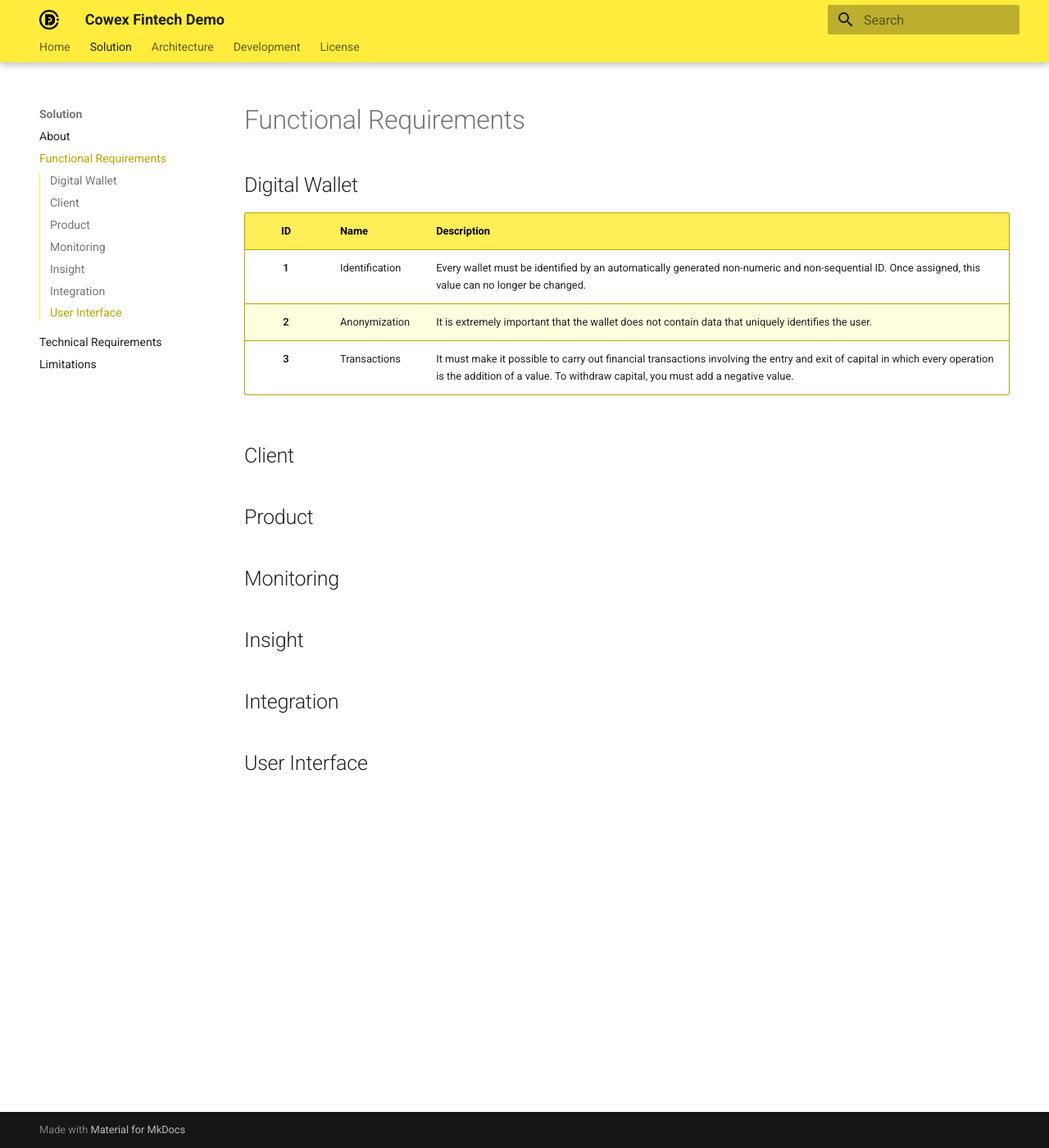
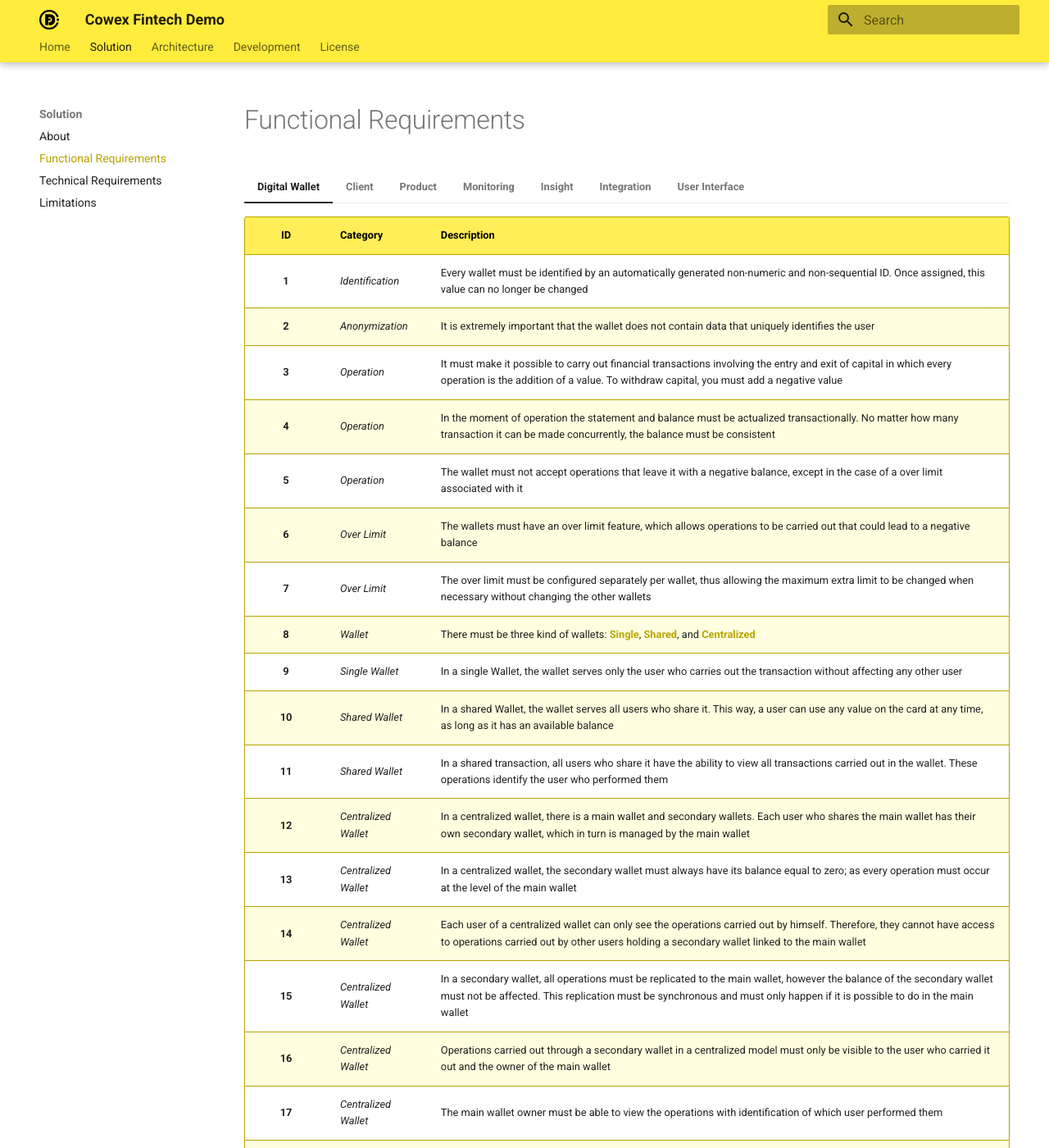
Before and after one commit to cowex-demo/codex-demo.github.io, an MkDocs documentation site: the page built from docs/solution/functional.md, in a window 1280 px wide and 1400 px high. Shown: the whole window at 82% size. Built offline with MkDocs 1.6.1 and Material for MkDocs 9.7.7, drawn with Linux system fonts in a browser that asks for light colours; some of the changed text lies outside the part shown.

Commit message:
funtional requerement

```diff
--- a/docs/css/table.css
+++ b/docs/css/table.css
@@ -15,13 +15,23 @@
 table tr td:nth-child(1) {
     font-weight: bold;
     color: #000000de;
+    vertical-align: middle !important;
+}
+
+table tr td:nth-child(2) {
+    font-style: italic;
+    vertical-align: middle !important;
+}
+
+table tr td:nth-child(3) {
+    vertical-align: middle !important;
 }
 
 /* table tr:hover {
     background-color: rgba(0, 0, 0, 0.7) !important;
 } */
 
-table tr:nth-of-type(even):hover { background-color: black; }
+table tr:nth-of-type(even):hover { background-color: rgb(252, 252, 157) !important; }
 
 table {
     border-color: #b8a500 !important;
--- a/docs/solution/functional.md
+++ b/docs/solution/functional.md
@@ -1,29 +1,63 @@
 
+=== "Digital Wallet"
 
+    | ID | Category | Description |
+    | :---: | :--- | :--- |
+    | 1 | Identification | Every wallet must be identified by an automatically generated non-numeric and non-sequential ID. Once assigned, this value can no longer be changed |
+    | 2 | Anonymization | It is extremely important that the wallet does not contain data that uniquely identifies the user |
+    | 3 | Operation | It must make it possible to carry out financial transactions involving the entry and exit of capital in which every operation is the addition of a value. To withdraw capital, you must add a negative value |
+    | 4 | Operation | In the moment of operation the statement and balance must be actualized transactionally. No matter how many transaction it can be made concurrently, the balance must be consistent |
+    | 5 | Operation | The wallet must not accept operations that leave it with a negative balance, except in the case of a over limit associated with it |
+    | 6 | Over Limit | The wallets must have an over limit feature, which allows operations to be carried out that could lead to a negative balance |
+    | 7 | Over Limit | The over limit must be configured separately per wallet, thus allowing the maximum extra limit to be changed when necessary without changing the other wallets |
+    | 8 | Wallet | There must be three kind of wallets: __Single__, __Shared__, and __Centralized__ |
+    | 9 | Single Wallet | In a single Wallet, the wallet serves only the user who carries out the transaction without affecting any other user |
+    | 10 | Shared Wallet | In a shared Wallet, the wallet serves all users who share it. This way, a user can use any value on the card at any time, as long as it has an available balance |
+    | 11 | Shared Wallet | In a shared transaction, all users who share it have the ability to view all transactions carried out in the wallet. These operations identify the user who performed them |
+    | 12 | Centralized Wallet | In a centralized wallet, there is a main wallet and secondary wallets. Each user who shares the main wallet has their own secondary wallet, which in turn is managed by the main wallet |
+    | 13 | Centralized Wallet | In a centralized wallet, the secondary wallet must always have its balance equal to zero; as every operation must occur at the level of the main wallet |
+    | 14 | Centralized Wallet | Each user of a centralized wallet can only see the operations carried out by himself. Therefore, they cannot have access to operations carried out by other users holding a secondary wallet linked to the main wallet |
+    | 15 | Centralized Wallet | In a secondary wallet, all operations must be replicated to the main wallet, however the balance of the secondary wallet must not be affected. This replication must be synchronous and must only happen if it is possible to do in the main wallet |
+    | 16 | Centralized Wallet | Operations carried out through a secondary wallet in a centralized model must only be visible to the user who carried it out and the owner of the main wallet |
+    | 17 | Centralized Wallet | The main wallet owner must be able to view the operations with identification of which user performed them |
+    | 18 | Block and Unblock | Existem duas maneiras de bloquear e desbloquear uma carteira. O primeiro é o institucional, que só a instituição financeira pode executar. A segunda é a do cliente, que pode ser executada conforme sua necessidade |
+    | 19 | Block and Unblock | In a wallet blocked by the financial institution, only add value operations can be carried out. Capital withdrawals must be blocked |
+    | 20 | Block and Unblock | In a wallet blocked by the client, no operations can be carried out, except special operations originating from the financial institution. e.g. Maintenance fee |
+    | 21 | Block and Unblock | The most important rule of the block and unblock feature is their precedence of blocking before unlocking, that means no matter if the user or institution says unblock, if the client says block the wallet cannot be operated. The same is valid if the institution say block |
+    | 22 | Block and Unblock | Is crucial that client and institution does not interfere in the block and unblock action of other. The blocks and unblock of these player must be independent |
 
+=== "Client"
 
-## Digital Wallet
+    | ID | Category | Description |
+    | :---: | :--- | :--- |
+    |       |      |      |
 
+=== "Product"
 
-| ID    | Name             | Description |
-| :---: | :-------------- | :---------- |
-| 1 | Identification | Every wallet must be identified by an automatically generated non-numeric and non-sequential ID. Once assigned, this value can no longer be changed. |
-| 2 | Anonymization | It is extremely important that the wallet does not contain data that uniquely identifies the user. |
-| 3 | Transactions | It must make it possible to carry out financial transactions involving the entry and exit of capital in which every operation is the addition of a value. To withdraw capital, you must add a negative value. |
+    | ID | Category | Description |
+    | :---: | :--- | :--- |
+    |       |      |      |
 
-## Client
+=== "Monitoring"
 
+    | ID | Category | Description |
+    | :---: | :--- | :--- |
+    |       |      |      |
 
-## Product
+=== "Insight"
 
+    | ID | Category | Description |
+    | :---: | :--- | :--- |
+    |       |      |      |
 
-## Monitoring
+=== "Integration"
 
+    | ID | Category | Description |
+    | :---: | :--- | :--- |
+    |       |      |      |
 
-## Insight
+=== "User Interface"
 
-
-## Integration
-
-
-## User Interface
+    | ID | Category | Description |
+    | :---: | :--- | :--- |
+    |       |      |      |
--- a/mkdocs.yml
+++ b/mkdocs.yml
@@ -54,17 +54,18 @@
   - attr_list
   - admonition
   - pymdownx.details
-  - pymdownx.superfences
-  - pymdownx.tabbed
   - toc:
       toc_depth: 2-3
       permalink: true
   - pymdownx.superfences:
+      preserve_tabs: true
         # make exceptions to highlighting of code:
       custom_fences:
         - name: mermaid
           class: mermaid
           format: !!python/name:mermaid2.fence_mermaid_custom
+  - pymdownx.tabbed:
+      alternate_style: true
 
 nav:
   - Home: ./index.md
```
Also changed, not shown: docs/solution/limitations.md (+43 -0 lines), docs/solution/technic.md (added, +23 -0 lines).
